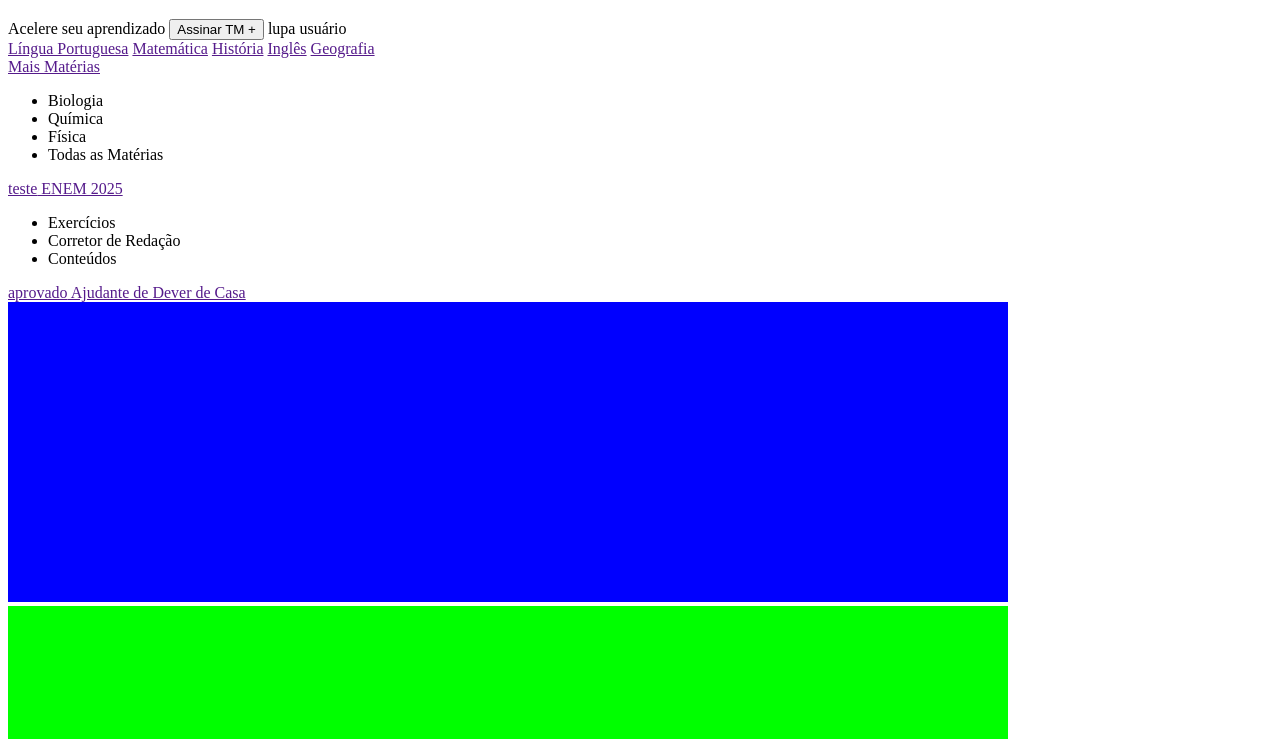
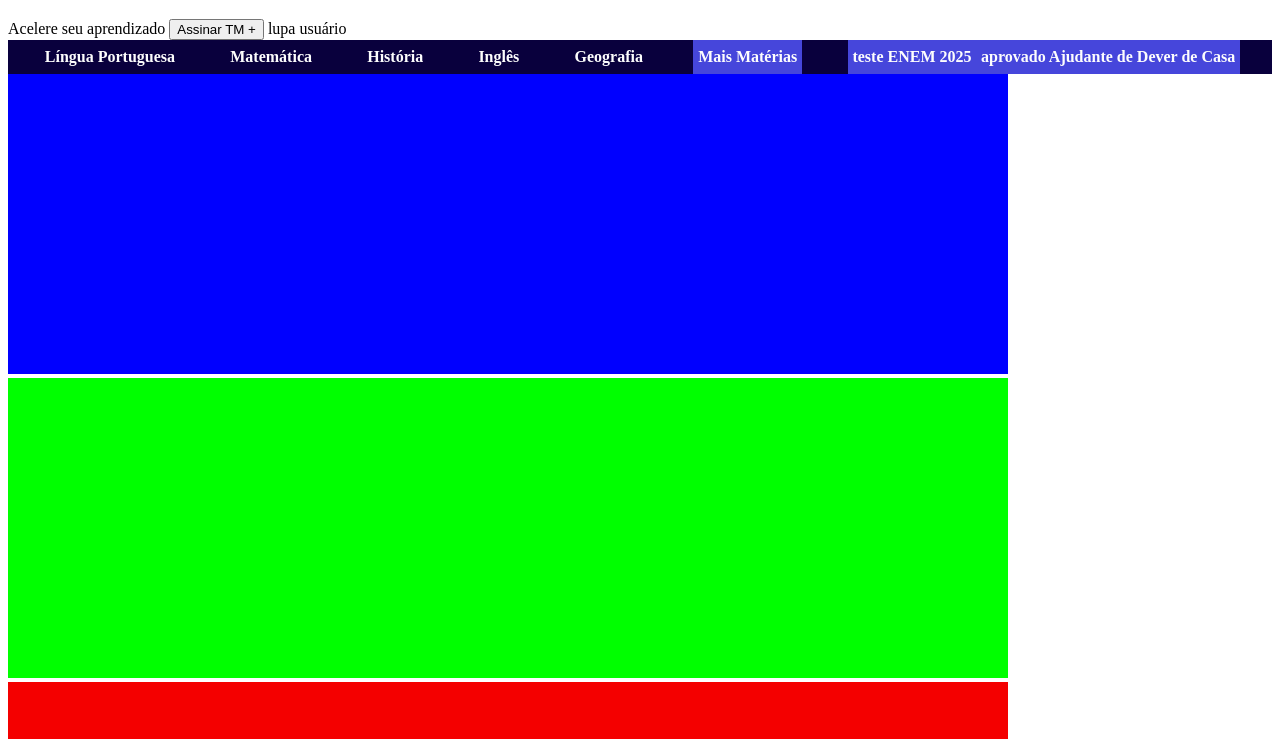
Before and after one commit to ritar-max/frontend-toda-materia, a plain HTML site: page index.html in a window 1280 px wide. Shown: the part 61-800 px from the top of the page. Drawn offline with Linux system fonts and the light colour scheme.

Commit message:
vinculo do arquivo css

```diff
--- a/index.html
+++ b/index.html
@@ -3,6 +3,7 @@
 <head>
     <meta charset="UTF-8">
     <meta name="viewport" content="width=device-width, initial-scale=1.0">
+    <link rel="stylesheet" href="tema.css">
     <title>Toda Matéria</title>
 </head>
 <body>
```
